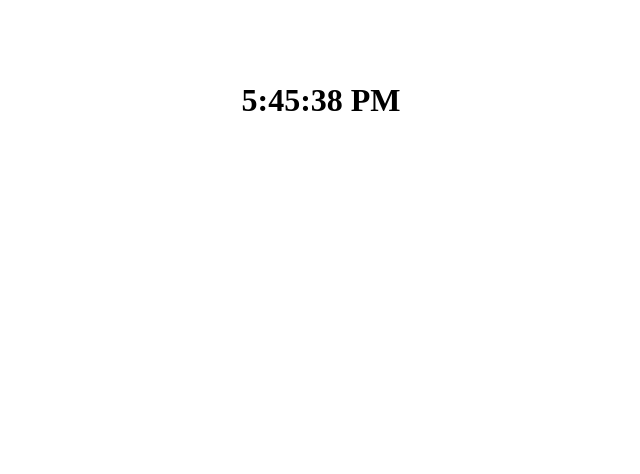
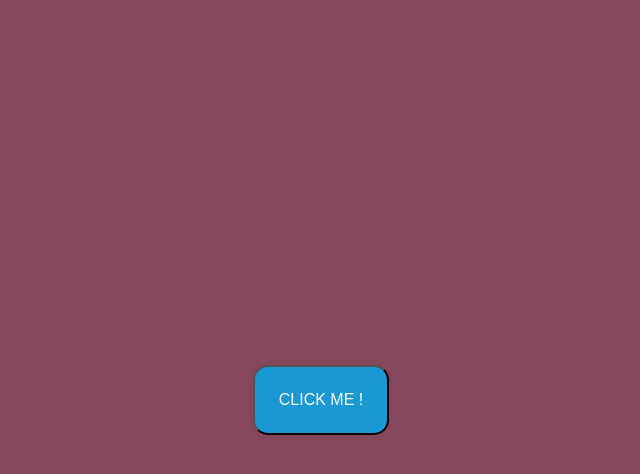
Before and after one commit to blsonalib/React_Projects, a React (Create React App) app: page / in a window 1280 px wide. Shown: the top 474 px of the page, without its empty margins (319-959 px from the left). Built offline with nearby package versions, Linux system fonts and the light colour scheme.

Commit message:
Mouse Events

```diff
--- a/src/App.js
+++ b/src/App.js
@@ -1,20 +1,26 @@
 import React, { useState } from "react";
 
-import "./CSS/Apps.css"
+const App = () => {
+  const bgColor = "#86465c"
+  const [bg, sBg] = useState(bgColor);
 
-const App = () => {
-  let time = new Date().toLocaleTimeString();
-  const [cTime, sCTime] = useState(time);
-
-  const updateTime = () => {
-    time = new Date().toLocaleTimeString();
-    sCTime(time)
+  //for text
+  const text = "click me !"
+  const[Ctext, sText] = useState(text)
+  const BgChange = () => {
+    const bgNewColor = "#054d57";
+    sBg(bgNewColor);
+    sText("yo!! 😄")
   }
-
-  setInterval(updateTime,1000)
+  const BgBack = () => {
+    sBg( bgColor);
+    sText("yo ho!! 😠")
+  }
   return (
     <>
-      <h1 className="container">{ cTime}</h1>
+      <div style={{background : bg}}>
+        <button onClick={BgChange} onDoubleClick= {BgBack}>{ Ctext }</button>
+      </div>
     </>
   )
 }
--- a/src/CSS/Apps.css
+++ b/src/CSS/Apps.css
@@ -2,16 +2,26 @@
     margin: 0;
     padding: 0;
     box-sizing: border-box;
+
 }
 
-.container{
-    text-align: center;
-    padding: 2rem;
-    margin-top: 50px;
+div{
+    height: 100vh;
+    width: 100%;
+    display: flex;
+    justify-content: center;
+    align-items: center;
+    background: pink;
 }
-
-.btn{
+button{
     display: inline-block;
-    padding: 1rem;
-    text-align: center;
+    padding: 1.5rem;
+    background: rgb(25, 152, 211);
+    border-radius: 15px;
+    color: #fff;
+    font-weight: 500;
+    font-size: 16px;
+    outline: none;
+    cursor: pointer;
+    text-transform: uppercase;
 }
--- a/src/index.js
+++ b/src/index.js
@@ -1,7 +1,7 @@
 import React from 'react';
 import ReactDOM from 'react-dom';
-import './index.css';
 import App from "./App"
+import "./CSS/Apps.css"
 
 ReactDOM.render(
    <><App/></>,
```
Also changed, not shown: 1 other file (tests, documents, lock files or other folders).
